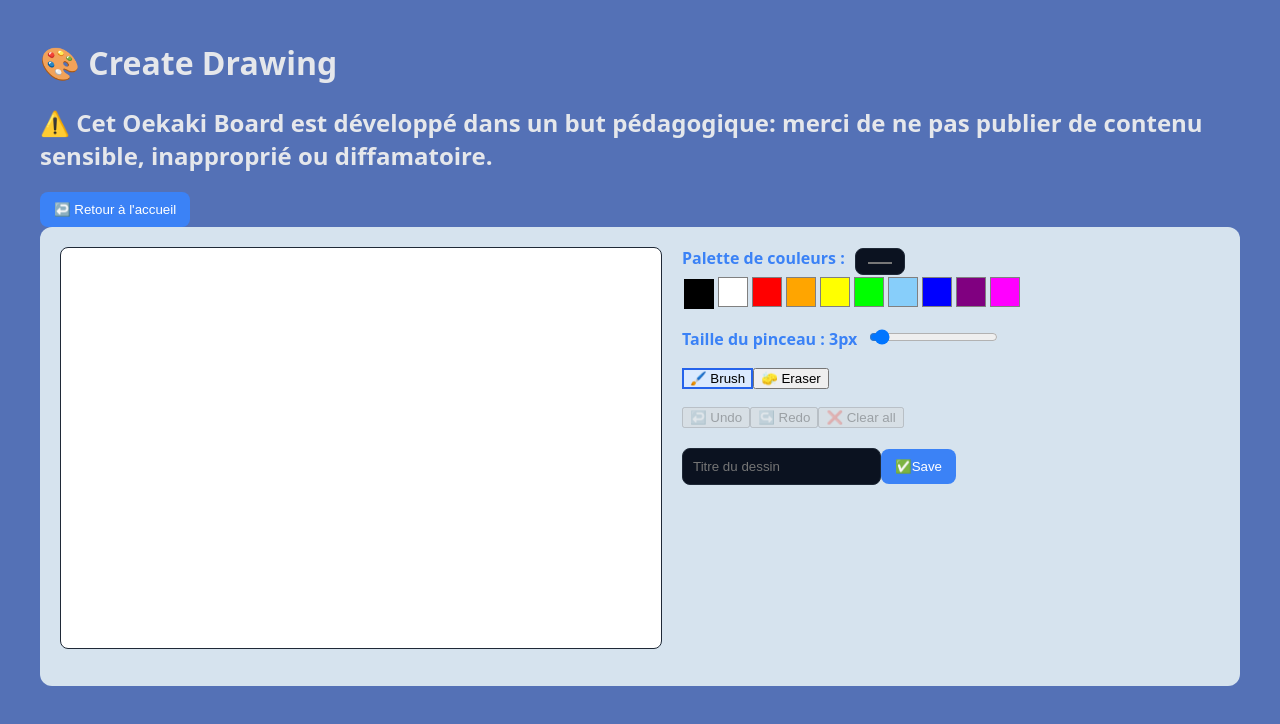
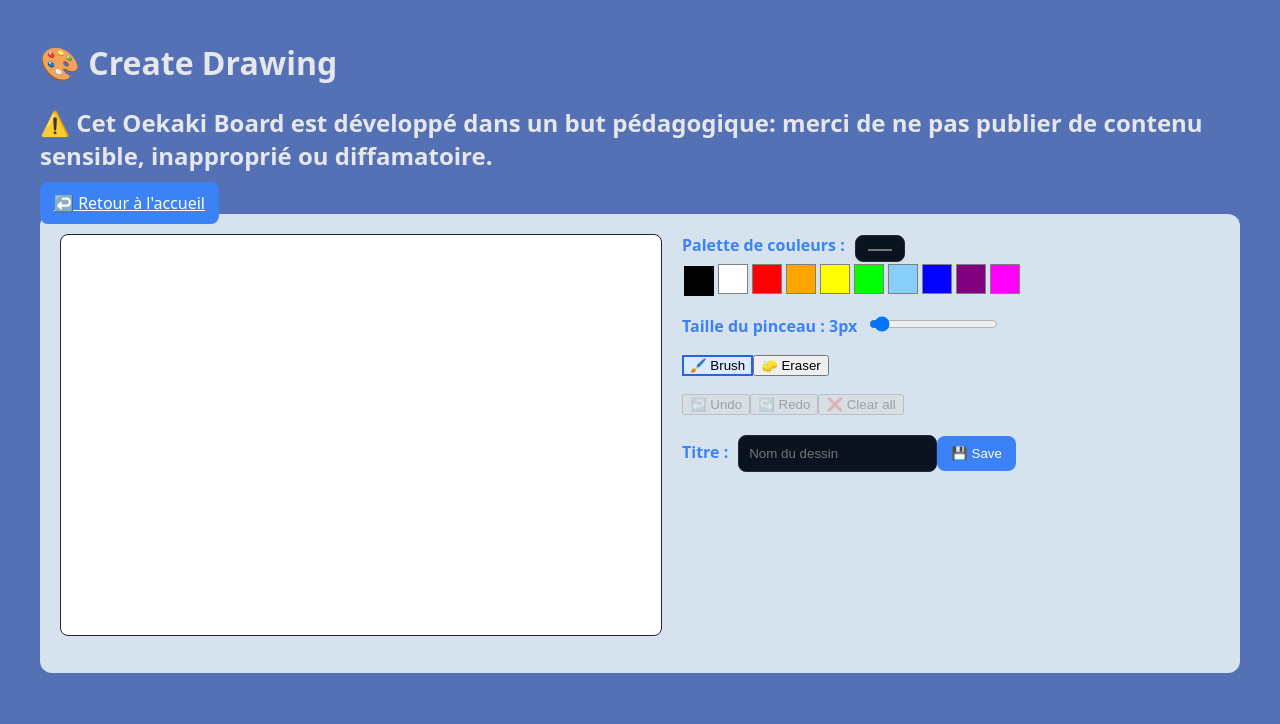
Before and after one commit to JulieNonnon/oekaki-board, a Next.js app in the folder frontend/: page /create in a window 1280 px wide. Shown: the top 724 px of the page. Built offline with nearby package versions, Linux system fonts and the light colour scheme.

Commit message:
feat(frontend): import SaveBar component into Create page

```diff
--- a/frontend/src/app/create/page.tsx
+++ b/frontend/src/app/create/page.tsx
@@ -4,13 +4,13 @@
 "use client";
 
 import { useEffect, useRef, useState } from "react";
-import styles from "./page.module.css";
 import { createDrawing } from "@/services/drawings";
 import { useRouter } from "next/navigation";
-import Link from "next/dist/client/link";
+import Link from "next/link";
 import { Modal } from "@/components/ui/Modal";
 import { Canvas } from "@/components/drawing/Canvas";
 import { Toolbar } from "@/components/drawing/Toolbar";
+import { SaveBar } from "@/components/drawing/SaveBar";
 
 export default function CreatePage() {
 
@@ -221,8 +221,8 @@ export default function CreatePage() {
 
         try {
             const result = await createDrawing({
-            title,
-            imageBase64: dataUrl
+              title,
+              imageBase64: dataUrl
             });
 
             console.log("Saved:", result);
@@ -239,10 +239,8 @@ export default function CreatePage() {
 
       <h2>⚠️ Cet Oekaki Board est développé dans un but pédagogique: merci de ne pas publier de contenu sensible, inapproprié ou diffamatoire.</h2>
 
-      <Link href="/drawings">
-        <button className="button">
-          ↩️ Retour à l'accueil
-        </button>
+      <Link href="/drawings" className="button">
+        ↩️ Retour à l'accueil
       </Link>
 
       <div className="editor-card">
@@ -273,31 +271,12 @@ export default function CreatePage() {
             hasDrawn={hasDrawn}
           />
 
-          <div className="saveControls">
-
-          <input
-            title="Renseigner un titre"
-            type="text"
-            placeholder="Titre du dessin"
-            value={title}
-            onChange={(e) => setTitle(e.target.value)}
-            className="input"
+          <SaveBar
+            title={title}
+            setTitle={setTitle}
+            onSave={saveImage}
+            canSave={canSave}
           />
-
-          <button
-            title="Sauvegarder et publier votre dessin"
-            onClick={saveImage}
-            disabled={!canSave}
-            className={
-              `button ${canSave
-                ? "bg-blue-500 hover:bg-blue-600"
-                : "bg-gray-300 cursor-not-allowed"}`
-            }
-          >
-            ✅Save
-          </button>
-
-          </div>
 
         </div>
 
```
